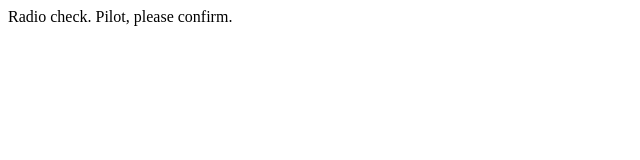
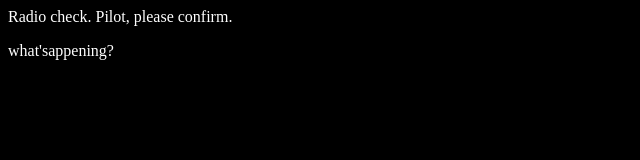
Before and after one commit to dwrivera7/Communication-Log, a plain HTML site: page index.html in a window 1280 px wide. Shown: the whole page, without its empty margins (0-640 px from the left). Drawn offline with Linux system fonts and the light colour scheme.

Commit message:
added style sheet

```diff
--- a/index.html
+++ b/index.html
@@ -1,5 +1,9 @@
 <html>
-<body>
-   <p>Radio check. Pilot, please confirm.</p>
-</body>
+   <head>
+      <link rel="stylesheet" type="text/css" href="style.css">
+   </head>
+   <body>
+      <p>Radio check. Pilot, please confirm.</p>
+      <p>what'sappening?</p>
+   </body>
 </html>
--- /dev/null
+++ b/style.css
@@ -0,0 +1,4 @@
+body {
+   color: white;
+   background-color: black;
+}
```
